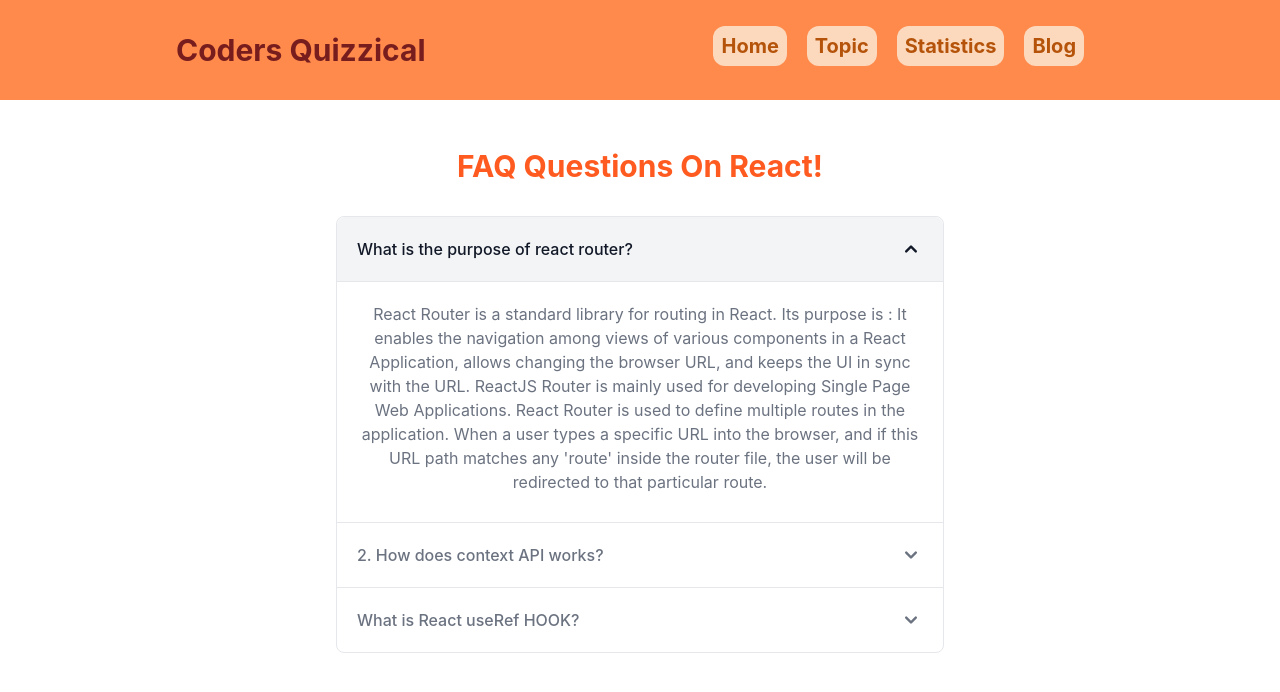
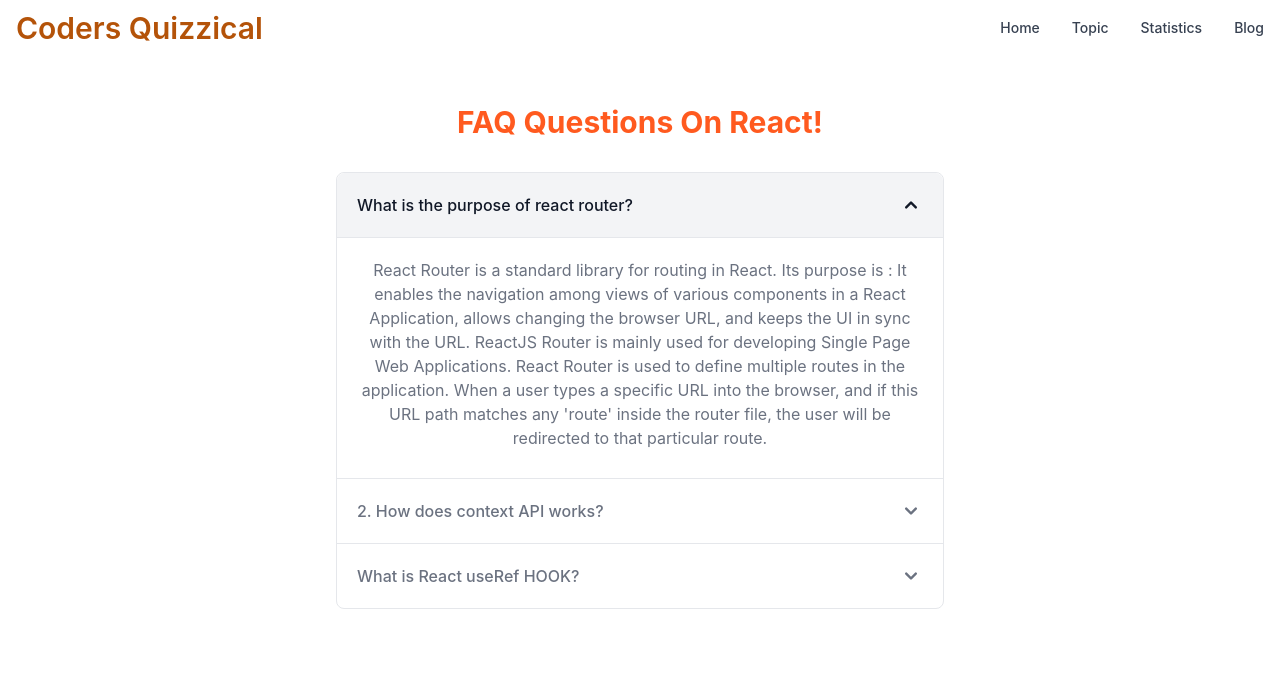
Before and after one commit to faria-r/Coders-Quizzical, a React (Create React App) app: page /blog in a window 1280 px wide. Shown: the top 692 px of the page. Built offline with nearby package versions, Linux system fonts and the light colour scheme.

Commit message:
Responsive For Mobile ,tablet And Pc

```diff
--- a/src/Components/Blogs/Blog.js
+++ b/src/Components/Blogs/Blog.js
@@ -2,7 +2,7 @@ import React from 'react';
 import { Accordion } from 'flowbite-react';
 const Blog = () => {
     return (
-        <div className='w-1/2 mx-auto mt-8 p-4'>
+        <div className='sm:w-3/4 lg:w-1/2  mx-auto mt-8 p-4'>
                 <h2 className='text-3xl font-bold text-orange-500 mb-8'>FAQ Questions On React!</h2>
             <Accordion alwaysOpen={true}>
   <Accordion.Panel>
--- a/src/Components/Header/Header.js
+++ b/src/Components/Header/Header.js
@@ -1,27 +1,38 @@
-import React, { useEffect } from 'react';
-import { Link } from 'react-router-dom';
-import AOS from "aos";
-import "aos/dist/aos.css";
+import { Navbar } from 'flowbite-react';
+import React from 'react';
 
-const Header = () => {
-    useEffect(() => {
-        AOS.init();
-        AOS.refresh();
-      }, []);
+const New = () => {
     return (
-        <div className=' bg-orange-400 p-8 flex justify-around align-middle'>
-            <div data-aos="fade-down"
-            data-aos-duration="3000">
-                <h2 className='text-orange-900 text-3xl font-bold'>Coders Quizzical</h2>
-            </div>
-            <nav>
-                <Link className=' text-xl p-2 rounded-xl font-bold text-amber-700 mr-5 hover:text-red-600 bg-orange-200' to='/'>Home</Link>
-                <Link className='text-xl p-2 rounded-xl font-bold text-amber-700 mr-5 hover:text-red-600 bg-orange-200' to='/topic'>Topic</Link>
-                <Link className='text-xl p-2 rounded-xl font-bold text-amber-700 mr-5 hover:text-red-600 bg-orange-200' to='/statistics'>Statistics</Link>
-                <Link className='text-xl p-2 rounded-xl font-bold text-amber-700 mr-5 hover:text-red-600 bg-orange-200' to='/blog'>Blog</Link>
-            </nav>
+        <div >
+            <Navbar
+  fluid={true}
+  rounded={true}
+>
+  <Navbar.Brand>
+    <span className="self-center whitespace-nowrap text-3xl text-amber-700 font-semibold">
+      Coders Quizzical
+    </span>
+  </Navbar.Brand>
+  <Navbar.Toggle />
+  <Navbar.Collapse>
+    <Navbar.Link
+      href="/"
+    >
+      Home
+    </Navbar.Link>
+    <Navbar.Link href="/topic">
+      Topic
+    </Navbar.Link>
+    <Navbar.Link href="/statistics">
+      Statistics
+    </Navbar.Link>
+    <Navbar.Link href="/blog">
+      Blog
+    </Navbar.Link>
+  </Navbar.Collapse>
+</Navbar>
         </div>
     );
 };
 
-export default Header;
+export default New;
--- a/src/Components/Home/Home.js
+++ b/src/Components/Home/Home.js
@@ -9,7 +9,7 @@ const Home = () => {
     return (
         <div>
             <SubHeader></SubHeader>
-            <div className='grid grid-cols-2 mt-8 mx-auto bg-orange-400 rounded-lg p-16'>
+            <div className='grid lg:grid-cols-2 sm:grid-cols-1 mt-8 mx-auto bg-orange-400 rounded-lg lg:p-16'>
                 {
                     allQuizes.map(quiz =>
                     <Quiz
--- a/src/Components/Statistics/Statistics.js
+++ b/src/Components/Statistics/Statistics.js
@@ -15,8 +15,8 @@ const Statistics = () => {
         return chartData;
     })
     return (
-        <div className='w-1/2 mx-auto my-16 '>
-            <BarChart  width={500} height={400} data={allData}>
+        <div className='sm:w-3/4  sm:mx-auto lg:w-1/2 lg:mx-auto my-16 '>
+            <BarChart  width={450} height={400} data={allData}>
         <Bar dataKey="total" fill="#8884d8" />
         <XAxis dataKey="name" />
           <YAxis />
--- a/src/Components/Sub-Header/SubHeader.js
+++ b/src/Components/Sub-Header/SubHeader.js
@@ -9,11 +9,11 @@ const SubHeader = () => {
       }, []);
     return (
         <div data-aos="fade-up"
-        data-aos-duration="3000" className='flex justify-around rounded-xl p-4 shadow-lg bg-orange-200 mx-16 mt-12'>
+        data-aos-duration="3000" className='lg:flex lg:justify-around rounded-xl p-4 shadow-lg bg-orange-200 mx-16 mt-12'>
             <div>
-                <img className='w-48 rounded-xl' src="https://th.bing.com/th/id/OIP.Nqcg1KgkjTM1TJxe57oH7wHaFj?pid=ImgDet&rs=1" alt="" />
+                <img className='md:w-50 md:ml-24 lg:ml-0 lg:w-48 rounded-xl' src="https://th.bing.com/th/id/OIP.Nqcg1KgkjTM1TJxe57oH7wHaFj?pid=ImgDet&rs=1" alt="" />
             </div>
-            <div className='w-1/3 mt-8'>
+            <div className=' lg:w-1/3 lg:mt-8'>
                 <h3 className='text-xl font-bold text-amber-700'>Coders Quizical is a quiz websites Where You can participate in quizes according To your Choice in particular Area! Lets Go For It!</h3>
             </div>
         </div>
--- a/src/Components/quizDetails/QuizDetails.js
+++ b/src/Components/quizDetails/QuizDetails.js
@@ -30,7 +30,7 @@ const QuizDetails = ({quiz}) => {
             <ToastContainer/>
                         {/* options for quizes  */}
 
-           <div className='grid grid-cols-2 border rounded-xl w-1/2 gap-8 p-6 mx-auto shadow-2xl'>
+           <div className='grid lg:grid-cols-2 border rounded-xl lg:w-1/2 gap-8 p-6 mx-auto shadow-2xl'>
           {
                options.map(option => <Options
                option={option}
```
